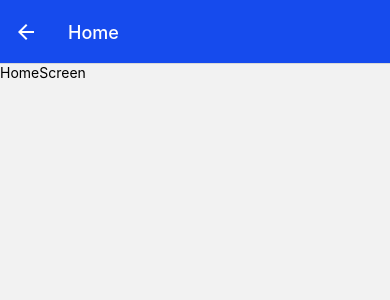
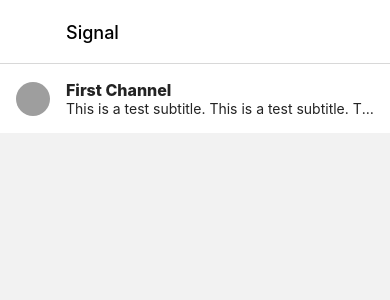
Before and after one commit to 1sh1vam/signal-clone, a React Native app: screen /Home in a window 390 px wide. Shown: the top 300 px of the page. Built offline with nearby package versions, Linux system fonts and the light colour scheme; no server answers; grey boxes are pictures that could not be loaded.

Commit message:
home screen header left icon

```diff
--- a/screens/HomeScreen.js
+++ b/screens/HomeScreen.js
@@ -1,11 +1,30 @@
-import { View, Text } from 'react-native'
-import React from 'react'
+import { ScrollView, View } from 'react-native'
+import React, { useLayoutEffect } from 'react'
+import CustomListItem from '../components/CustomListItem'
+import { Avatar } from '@rneui/base'
+import useAuthListener from '../hooks/useAuthListener'
 
-const HomeScreen = () => {
+const HomeScreen = ({ navigation }) => {
+  const { user } = useAuthListener();
+  console.log('user', user);
+  useLayoutEffect(() => {
+    navigation.setOptions({
+      title: 'Signal',
+      headerStyle: { backgroundColor: '#fff' },
+      headerTitleStyle: { color: '#000' },
+      headerTintColor: '#000',
+      headerLeft: () => (
+        <View className="ml-4">
+          <Avatar rounded source={{ uri: user?.photoURL }} />
+        </View>
+      )
+    })
+  }, []);
+
   return (
-    <View>
-      <Text>HomeScreen</Text>
-    </View>
+    <ScrollView>
+      <CustomListItem />
+    </ScrollView>
   )
 }
 
--- a/screens/RegisterScreen.js
+++ b/screens/RegisterScreen.js
@@ -55,7 +55,6 @@
         onSubmitEditing={registerUser}
       />
       <StyledInput
-        secureTextEntry
         className="h-10 w-[300px] px-1 text-lg"
         placeholder="Enter image url"
         value={imageUrl}
```
